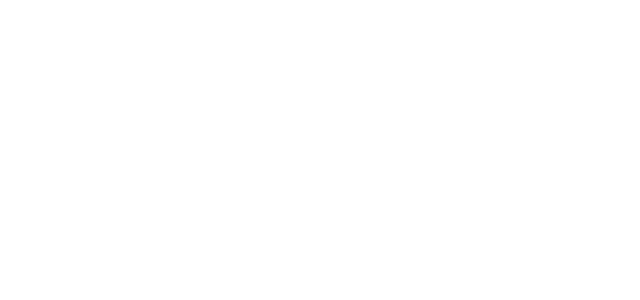
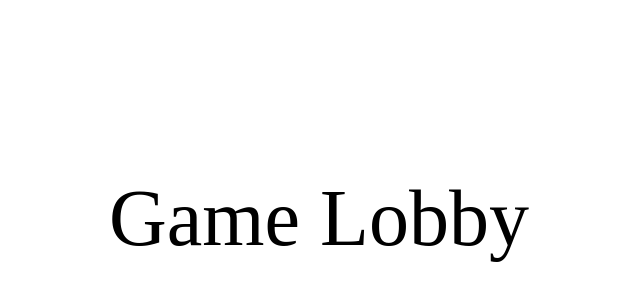
Before and after one commit to woongminKi/dinoRun-Frontend-AfterAdditionWork, a React (Create React App) app: page /lobby in a window 1280 px wide. Before the commit this address had no page. Shown: the part 182-482 px from the top of the page, without its empty margins (321-961 px from the left). Built offline with nearby package versions, Linux system fonts and the light colour scheme.

Commit message:
feature: 게임 방 리스트 Lobby 컴포넌트 완료

```diff
--- a/src/app/App.js
+++ b/src/app/App.js
@@ -4,6 +4,7 @@ import { Routes, Route } from "react-router-dom";
 import Home from "../components/Home";
 import Main from "../components/Main";
 import ReadyForBattleRoom from "../components/ReadyForBattleRoom";
+import Lobby from "../components/Lobby";
 import Game from "../components/Game";
 
 function App() {
@@ -16,6 +17,7 @@ function App() {
           path="/readyBattleRoom/:roomid"
           element={<ReadyForBattleRoom />}
         />
+        <Route path="/lobby" element={<Lobby />} />
         <Route path="/game" element={<Game />} />
       </Routes>
     </>
--- /dev/null
+++ b/src/components/Lobby.js
@@ -0,0 +1,72 @@
+import React from "react";
+import { useSelector } from "react-redux";
+import { useNavigate } from "react-router-dom";
+import styled from "styled-components";
+
+export default function Lobby() {
+  const navigate = useNavigate();
+  const rooms = useSelector((state) => state.room.rooms);
+  const roomInfoArray = [];
+
+  rooms.forEach((room) => {
+    const { _id } = room;
+    const { title, participants } = room.roomInfo;
+    const roomInfoObj = {
+      id: _id,
+      title,
+      people: participants.length,
+    };
+
+    roomInfoArray.push(roomInfoObj);
+  });
+
+  const handleEnteredGameRoom = (id) => {
+    navigate(`/readyBattleRoom/${id}`);
+  };
+
+  return (
+    <Container>
+      <Div>Game Lobby</Div>
+      {roomInfoArray.map((roomElement) => {
+        return (
+          <CardWrapper
+            key={roomElement.id}
+            onClick={() => handleEnteredGameRoom(roomElement.id)}
+          >
+            <div className="room-title">제목: {roomElement.title}</div>
+            <div>인원수: {roomElement.people}</div>
+            <button>입장 하기</button>
+          </CardWrapper>
+        );
+      })}
+    </Container>
+  );
+}
+
+const Div = styled.div`
+  font-size: 5rem;
+`;
+
+const CardWrapper = styled.div`
+  border: 1px solid black;
+  width: 100px;
+  height: 70px;
+  text-align: center;
+`;
+
+const Container = styled.div`
+  top: 0;
+  left: 0;
+  width: 100%;
+  height: 100vh;
+  position: fixed;
+  display: flex;
+  flex-direction: column;
+  justify-content: center;
+  align-items: center;
+
+  .room-title {
+    font-size: 20px;
+    font-weight: 350;
+  }
+`;
--- a/src/components/Main.js
+++ b/src/components/Main.js
@@ -12,9 +12,7 @@ export default function Main() {
   const [isOpenModal, setIsOpenModal] = useState(false);
   const [title, setTitle] = useState("");
   const user = useSelector((state) => state.userInfo.user);
-  const rooms = useSelector((state) => state.room.rooms);
 
-  const recentRoom = Object.values(rooms).slice(rooms.length - 1)[0];
   const userObj = {
     id: user._id,
     displayName: user.displayName,
@@ -28,7 +26,7 @@ export default function Main() {
     setIsOpenModal(false);
     dispatch(getRoomData({ title, userObj }));
 
-    navigate(`/readyBattleRoom/${recentRoom._id}`);
+    navigate("/lobby");
   };
 
   const handleCancelMakeRoomButton = () => {
--- a/src/components/ReadyForBattleRoom.js
+++ b/src/components/ReadyForBattleRoom.js
@@ -16,6 +16,18 @@ export default function ReadyForBattleRoom() {
   const [player2isReady, setPlayer2IsReady] = useState(false);
   const profileImage = user.imageUrl;
   const { roomid } = params;
+  const roomInfoArray = [];
+
+  rooms.forEach((room) => {
+    const { _id } = room;
+    const { title } = room.roomInfo;
+    const roomInfoObj = {
+      id: _id,
+      title,
+    };
+
+    roomInfoArray.push(roomInfoObj);
+  });
 
   const handleDeleteRoomButton = () => {
     let targetRoom = null;
@@ -48,11 +60,18 @@ export default function ReadyForBattleRoom() {
 
   return (
     <>
+      {roomInfoArray.map((roomElement) => {
+        if (roomid === roomElement.id) {
+          return <div key={roomElement.id}>제목: {roomElement.title}</div>;
+        }
+      })}
+
       <div>
         {player1isReady && player2isReady && (
           <button onClick={handleGameStartButton}>게임 시작</button>
         )}
       </div>
+
       <Div>나: {user.displayName}</Div>
       <ImageDiv
         className="profile-image"
--- a/src/features/auth/authSaga.js
+++ b/src/features/auth/authSaga.js
@@ -23,7 +23,7 @@ function* loginUser({ payload }) {
       path: "/",
       secure: true,
       sameSite: "none",
-      maxAge: 3600,
+      maxAge: 604800,
     });
 
     setCookie("refreshToken", getUserResponse.data.refreshToken, {
--- a/src/features/room/roomSaga.js
+++ b/src/features/room/roomSaga.js
@@ -3,6 +3,7 @@ import { put, all, fork, takeLatest } from "redux-saga/effects";
 import {
   getRoomData,
   makeRoomSuccess,
+  updateRoomData,
   deleteRoomData,
   roomFailure,
 } from "./roomSlice";
@@ -12,7 +13,7 @@ function* registerRoom({ payload }) {
   const { title, userObj } = payload;
 
   try {
-    const res = yield axios.post(`http://localhost:8000/rooms/${userObj.id}`, {
+    yield axios.post(`http://localhost:8000/rooms/${userObj.id}`, {
       title,
       userObj,
       headers: {
@@ -59,6 +60,7 @@ function* deleteRoom({ payload }) {
       }
     );
 
+    yield put(updateRoomData({ remainRooms: deleteRoomInfo.data.remainRooms }));
     yield put(deleteRoomData({ message: deleteRoomInfo.data.result }));
   } catch (err) {
     yield put(roomFailure(err));
--- a/src/features/room/roomSlice.js
+++ b/src/features/room/roomSlice.js
@@ -8,22 +8,19 @@ const roomSlice = createSlice({
     error: null,
   },
   reducers: {
-    getRoomData: (state, action) => {
+    getRoomData: (state) => {
       state.rooms = [];
       state.isMakeRoomSuccess = false;
     },
     makeRoomSuccess: (state, action) => {
-      state.rooms = action.payload.data.roomArray;
+      state.rooms = action.payload.data;
       state.isMakeRoomSuccess = true;
     },
-    deleteRoomData: (state, action) => {
-      const { message } = action.payload;
-
-      if (message === "방이 삭제됐습니다.") {
-        state.title = "";
-        state.participants = [];
-        state.isMakeRoomSuccess = false;
-      }
+    updateRoomData: (state, action) => {
+      state.rooms = action.payload.remainRooms;
+    },
+    deleteRoomData: (state) => {
+      state.isMakeRoomSuccess = false;
     },
     roomFailure: (state, action) => {
       const { message, status } = action.payload;
@@ -38,7 +35,12 @@ const roomSlice = createSlice({
   },
 });
 
-export const { getRoomData, makeRoomSuccess, deleteRoomData, roomFailure } =
-  roomSlice.actions;
+export const {
+  getRoomData,
+  makeRoomSuccess,
+  updateRoomData,
+  deleteRoomData,
+  roomFailure,
+} = roomSlice.actions;
 
 export default roomSlice.reducer;
```
